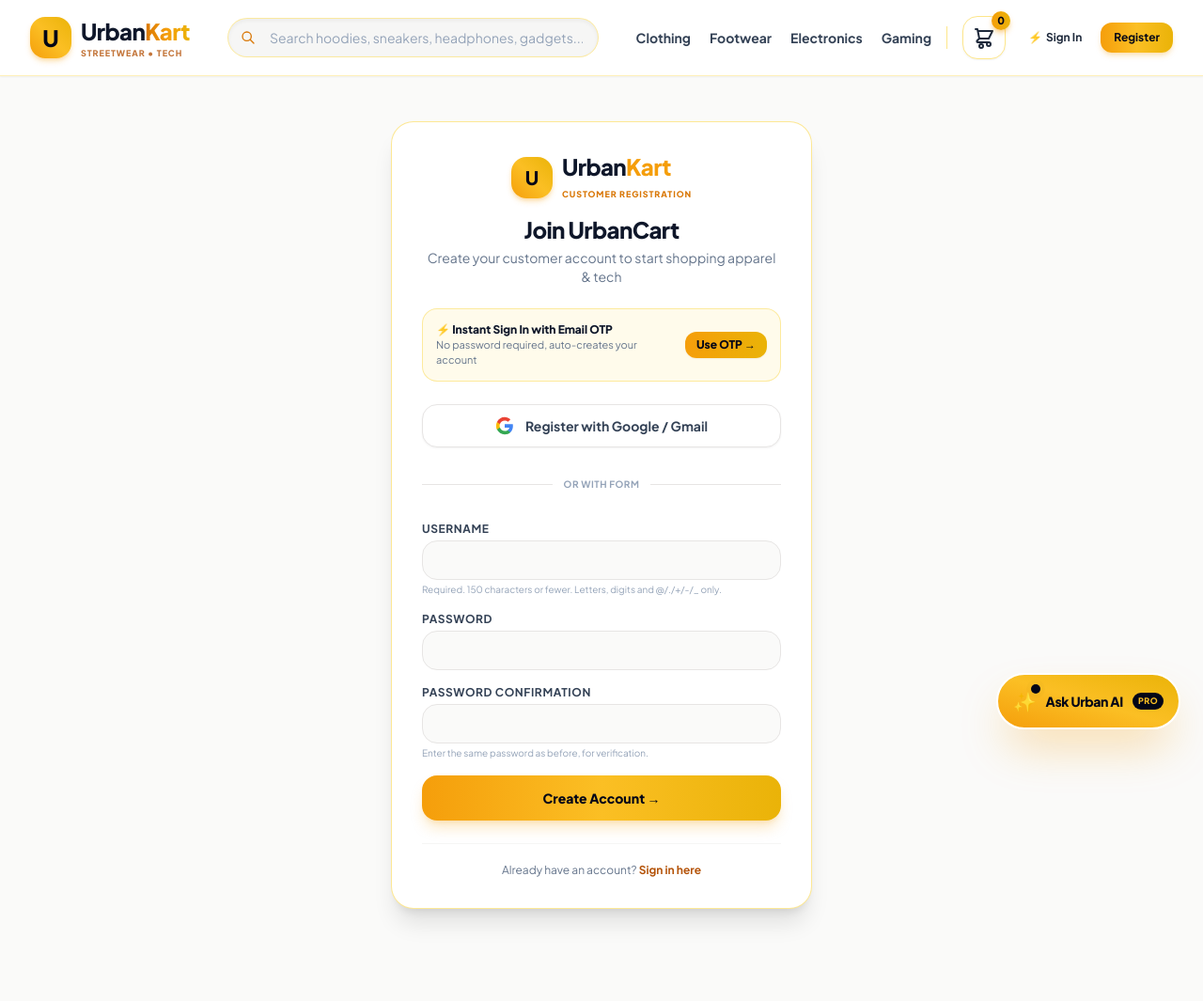
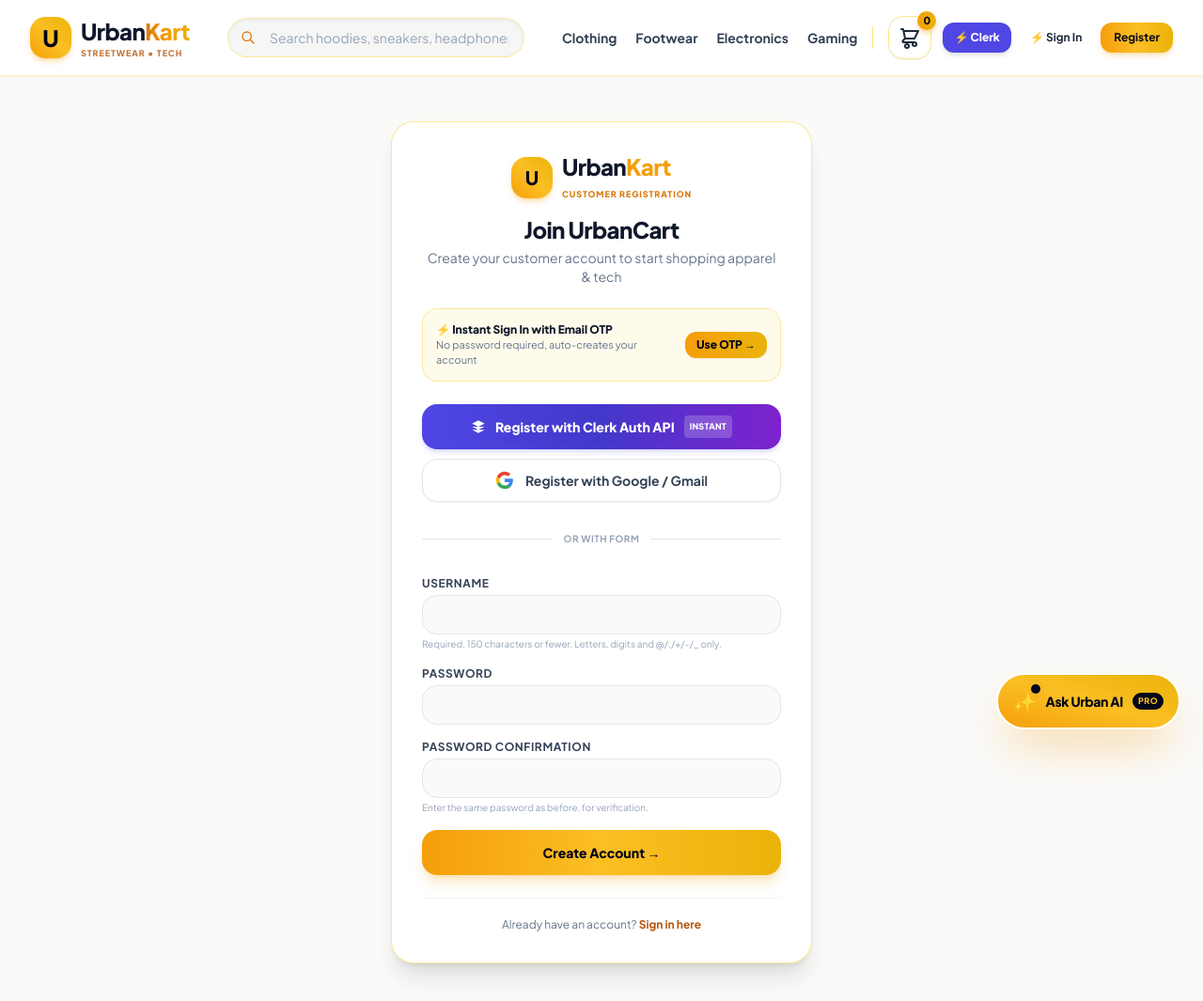
Before and after one commit to KalyanDev18/urbancart, a Django app: page /register/ in a window 1280 px wide. Shown: the top 1065 px of the page at 94% size. Run offline with Django 5.2, Linux system fonts and the light colour scheme; some libraries are stand-ins or nearby versions.

Commit message:
feat: integrate Clerk authentication with frontend modal and Django session sync

```diff
--- a/store/context_processors.py
+++ b/store/context_processors.py
@@ -1,7 +1,10 @@
-def store_context(request):
+from django.conf import settings
+
+def clerk_context(request):
     """
-    Exposes brand context to all Django templates.
+    Exposes Clerk Auth API publishable key and brand context to all Django templates.
     """
     return {
         'BRAND_NAME': 'UrbanCart',
+        'CLERK_PUBLISHABLE_KEY': getattr(settings, 'CLERK_PUBLISHABLE_KEY', ''),
     }
--- a/store/urls.py
+++ b/store/urls.py
@@ -23,6 +23,7 @@ urlpatterns = [
     path('send-otp/', views.send_email_otp, name='send_otp'),
     path('verify-otp/', views.verify_email_otp, name='verify_otp'),
     path('google-login/', views.google_login, name='google_login'),
+    path('api/clerk-sync/', views.clerk_session_sync, name='clerk_session_sync'),
     path('logout/', views.logout_user, name='logout'),
 
     # Customer Dashboard & Address Management Routes
--- a/store/views.py
+++ b/store/views.py
@@ -339,6 +339,56 @@ def google_login(request):
 
     context = {}
     return render(request, 'store/google_login.html', context)
+
+
+@csrf_exempt
+def clerk_session_sync(request):
+    """
+    Synchronizes Clerk authentication session with Django's request.user.
+    Creates or retrieves user, then logs in via ModelBackend.
+    """
+    if request.method != 'POST':
+        return JsonResponse({'status': 'error', 'message': 'Method not allowed'}, status=405)
+
+    try:
+        data = json.loads(request.body.decode('utf-8'))
+        clerk_id = data.get('clerk_id', '')
+        email = data.get('email', '').strip().lower()
+        first_name = data.get('first_name', '')
+        last_name = data.get('last_name', '')
+
+        if not email:
+            return JsonResponse({'status': 'error', 'message': 'Valid email is required'}, status=400)
+
+        user = User.objects.filter(email__iexact=email).first()
+        if not user:
+            base_username = email.split('@')[0]
+            cleaned_username = ''.join(c for c in base_username if c.isalnum() or c in '_-')[:20] or 'clerk_user'
+            candidate_username = cleaned_username
+            counter = 1
+            while User.objects.filter(username=candidate_username).exists():
+                candidate_username = f"{cleaned_username}_{counter}"
+                counter += 1
+
+            user = User.objects.create_user(
+                username=candidate_username,
+                email=email,
+                first_name=first_name or cleaned_username.capitalize(),
+                last_name=last_name or ''
+            )
+            user.set_unusable_password()
+            user.save()
+
+        login(request, user, backend='django.contrib.auth.backends.ModelBackend')
+        messages.success(request, f"Welcome to UrbanCart, {user.first_name or user.username}!")
+        return JsonResponse({
+            'status': 'success',
+            'username': user.username,
+            'email': user.email,
+            'redirect_url': '/dashboard/'
+        })
+    except Exception as e:
+        return JsonResponse({'status': 'error', 'message': str(e)}, status=500)
 
 
 def logout_user(request):
--- a/templates/store/base.html
+++ b/templates/store/base.html
@@ -38,6 +38,9 @@
             }
         }
     </script>
+
+    <!-- CLERK AUTH JS SDK -->
+    <script async crossorigin="anonymous" data-clerk-publishable-key="{{ CLERK_PUBLISHABLE_KEY }}" src="https://cdn.jsdelivr.net/npm/@clerk/clerk-js@latest/dist/clerk.browser.js" type="text/javascript"></script>
 
     <!-- Google Fonts -->
     <link rel="preconnect" href="https://fonts.googleapis.com">
@@ -146,9 +149,11 @@
                 </div>
                 {% else %}
                 <div class="hidden sm:flex items-center gap-2">
+                    <button id="clerk-sign-in-btn" class="hidden md:inline-flex px-3 py-2 text-xs font-black text-white bg-indigo-600 hover:bg-indigo-700 rounded-xl shadow-md transition-all items-center gap-1.5 cursor-pointer">
+                        <span>⚡ Clerk</span>
+                    </button>
                     <a href="{% url 'login' %}" class="px-3 py-2 text-xs font-bold text-slate-800 hover:text-amber-600 transition-colors flex items-center gap-1">
-                        <span>⚡</span>
-                        <span>Sign In</span>
+                        <span>⚡ Sign In</span>
                     </a>
                     <a href="{% url 'register' %}" class="px-3.5 py-2 text-xs font-bold text-slate-950 bg-gradient-to-r from-amber-500 via-amber-400 to-yellow-500 hover:from-amber-600 hover:to-amber-500 rounded-xl shadow-md shadow-amber-500/25 transition-all">
                         Register
@@ -250,7 +255,11 @@
                             Register
                         </a>
                     </div>
-                    <div class="mt-2.5">
+                    <div class="mt-2.5 space-y-2">
+                        <button onclick="if(window.Clerk){Clerk.openSignIn({});}else{window.location.href='{% url 'google_login' %}';}"
+                                class="w-full py-2 px-3 bg-indigo-600 hover:bg-indigo-700 text-white text-[11px] font-black rounded-xl flex items-center justify-center gap-2 shadow-sm transition-all cursor-pointer">
+                            <span>⚡ Sign in with Clerk Auth API</span>
+                        </button>
                         <a href="{% url 'google_login' %}" class="w-full py-2 bg-white border border-stone-200 text-[11px] font-bold text-slate-700 rounded-xl flex items-center justify-center gap-2 shadow-sm">
                             <svg class="w-4 h-4" viewBox="0 0 24 24">
                                 <path fill="#4285F4" d="M22.56 12.25c0-.78-.07-1.53-.2-2.25H12v4.26h5.92c-.26 1.37-1.04 2.53-2.21 3.31v2.77h3.57c2.08-1.92 3.28-4.74 3.28-8.09z"/>
@@ -489,6 +498,69 @@
         });
     </script>
 
+    <!-- CLERK AUTH SYNCHRONIZATION SCRIPT -->
+    <script>
+        let isClerkSyncing = false;
+        async function syncClerkUserWithDjango(clerkUser) {
+            if (!clerkUser || isClerkSyncing) return;
+            const email = clerkUser.primaryEmailAddress ? clerkUser.primaryEmailAddress.emailAddress : '';
+            if (!email) return;
+            isClerkSyncing = true;
+
+            try {
+                const res = await fetch('/api/clerk-sync/', {
+                    method: 'POST',
+                    headers: { 'Content-Type': 'application/json' },
+                    body: JSON.stringify({
+                        clerk_id: clerkUser.id,
+                        email: email,
+                        first_name: clerkUser.firstName || '',
+                        last_name: clerkUser.lastName || ''
+                    })
+                });
+                const data = await res.json();
+                if (data.status === 'success') {
+                    window.location.href = data.redirect_url || '/dashboard/';
+                }
+            } catch (err) {
+                console.warn('Clerk sync error:', err);
+            } finally {
+                isClerkSyncing = false;
+            }
+        }
+
+        window.addEventListener('load', async () => {
+            if (window.Clerk) {
+                try {
+                    await Clerk.load();
+
+                    const clerkBtn = document.getElementById('clerk-sign-in-btn');
+                    if (clerkBtn) {
+                        clerkBtn.addEventListener('click', () => {
+                            Clerk.openSignIn({});
+                        });
+                    }
+
+                    // Auto-sync Clerk session with Django backend if user logged in via Clerk
+                    {% if not user.is_authenticated %}
+                    if (Clerk.user) {
+                        syncClerkUserWithDjango(Clerk.user);
+                    }
+                    if (typeof Clerk.addListener === 'function') {
+                        Clerk.addListener((emission) => {
+                            if (emission && emission.user) {
+                                syncClerkUserWithDjango(emission.user);
+                            }
+                        });
+                    }
+                    {% endif %}
+                } catch (e) {
+                    console.log('Clerk initialization note:', e);
+                }
+            }
+        });
+    </script>
+
     <!-- URBAN AI CHATBOT WIDGET -->
     {% include 'store/chatbot_widget.html' %}
 </body>
--- a/templates/store/register.html
+++ b/templates/store/register.html
@@ -33,6 +33,16 @@
                 Use OTP &rarr;
             </a>
         </div>
+
+        <!-- 1-Click Clerk Auth Button -->
+        <button type="button" onclick="if(window.Clerk){Clerk.openSignUp({});}else{alert('Clerk Auth is loading, please wait a moment.');}"
+                class="w-full py-3 px-4 bg-gradient-to-r from-indigo-600 via-indigo-700 to-purple-700 hover:from-indigo-700 hover:to-purple-800 text-white rounded-2xl font-black text-xs sm:text-sm flex items-center justify-center gap-2.5 transition-all shadow-md shadow-indigo-500/20 mb-2.5 cursor-pointer group">
+            <svg class="w-4 h-4 flex-shrink-0" fill="currentColor" viewBox="0 0 24 24">
+                <path d="M12 2L2 7l10 5 10-5-10-5zM2 17l10 5 10-5M2 12l10 5 10-5"/>
+            </svg>
+            <span>Register with Clerk Auth API</span>
+            <span class="px-1.5 py-0.5 rounded text-[9px] bg-white/20 text-white font-extrabold uppercase tracking-wide">Instant</span>
+        </button>
 
         <!-- Google / Gmail SSO Button -->
         <a href="{% url 'google_login' %}" class="w-full py-3 px-4 bg-white border border-stone-200 hover:border-amber-400 hover:bg-amber-50/50 rounded-2xl font-bold text-slate-700 text-xs sm:text-sm flex items-center justify-center gap-3 transition-all shadow-sm mb-6 group">
```
Also changed, not shown: templates/store/login.html (+10 -0 lines), urbancart/settings.py (+11 -0 lines).
